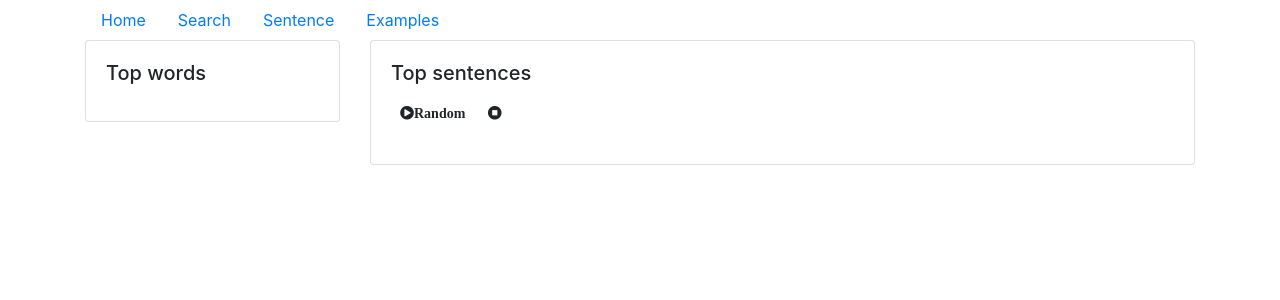
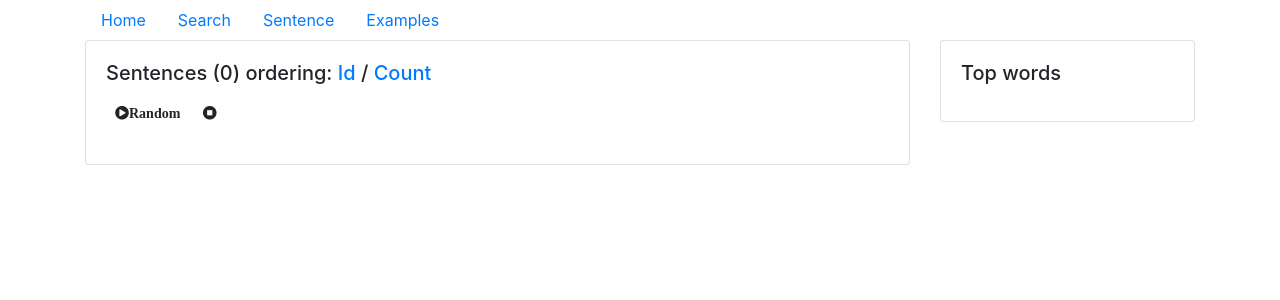
Before and after one commit to sebatyler/easy_deutsch, a Django app: template templates/home.html in a window 1280 px wide. Shown: the top 300 px of the page. Run offline with Django 3.2, Linux system fonts and the light colour scheme; the template is opened without the code that fills it, so the values that code supplies are empty; parts of the project's set-up code (start-up, migrations or seed data) failed here and were passed over; some libraries are stand-ins or nearby versions.

Commit message:
Change UI and add order, offset, limit

```diff
--- a/templates/home.html
+++ b/templates/home.html
@@ -94,23 +94,14 @@
         </li>
     </ul>
     <div class="row">
-        <div class="col-sm-3">
-            <div class="card" style="width: 100%;">
-                <div class="card-body">
-                    <h5 class="card-title">Top words</h5>
-                    <ol>
-                        {% for data in token_data %}
-                            <li><a href="{% url 'search' %}?word={{ data.key }}">{{ data.key|safe }}</a> |
-                                <a href="?word={{ data.key }}">examples</a></li>
-                        {% endfor %}
-                    </ol>
-                </div>
-            </div>
-        </div>
         <div class="col">
             <div class="card" id="examples" style="width: 100%;">
                 <div class="card-body">
-                    <h5 class="card-title">Top sentences</h5>
+                    <h5 class="card-title">Sentences ({{ sentences|length }})
+                        ordering:
+                        <a href="?order=id">Id</a>
+                        / <a href="?order=count">Count</a>
+                    </h5>
                     <div>
                         <button type="button" class="btn btn-sm" onclick="randomPlay()">
                             <i class="fas fa-play-circle">Random</i>
@@ -141,6 +132,19 @@
                 </div>
             </div>
         </div>
+        <div class="col-sm-3">
+            <div class="card" style="width: 100%;">
+                <div class="card-body">
+                    <h5 class="card-title">Top words</h5>
+                    <ol>
+                        {% for data in token_data %}
+                            <li><a href="{% url 'search' %}?word={{ data.key }}">{{ data.key|safe }}</a> |
+                                <a href="?word={{ data.key }}">examples</a></li>
+                        {% endfor %}
+                    </ol>
+                </div>
+            </div>
+        </div>
     </div>
 </div>
 </body>
```
Also changed, not shown: easy_deutsch/views.py (+8 -1 lines).
